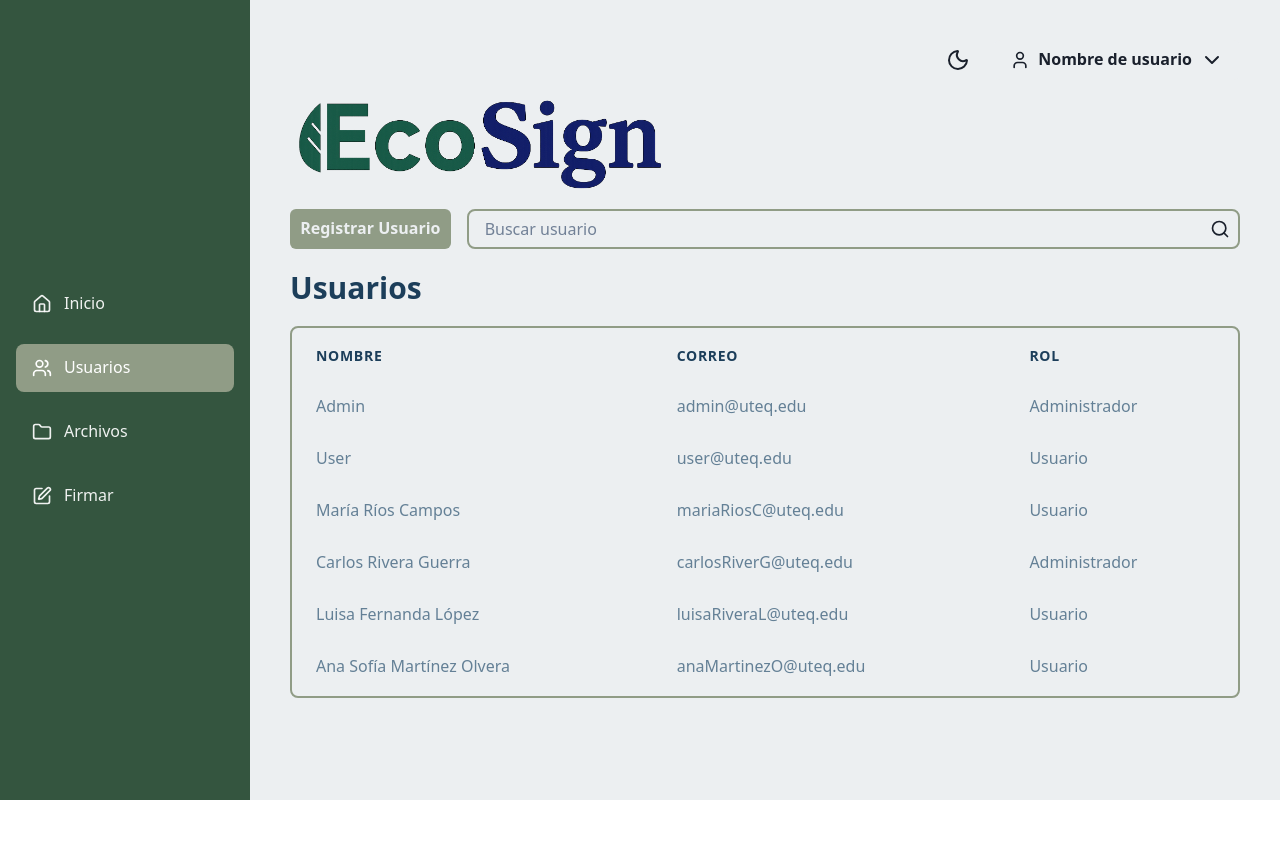
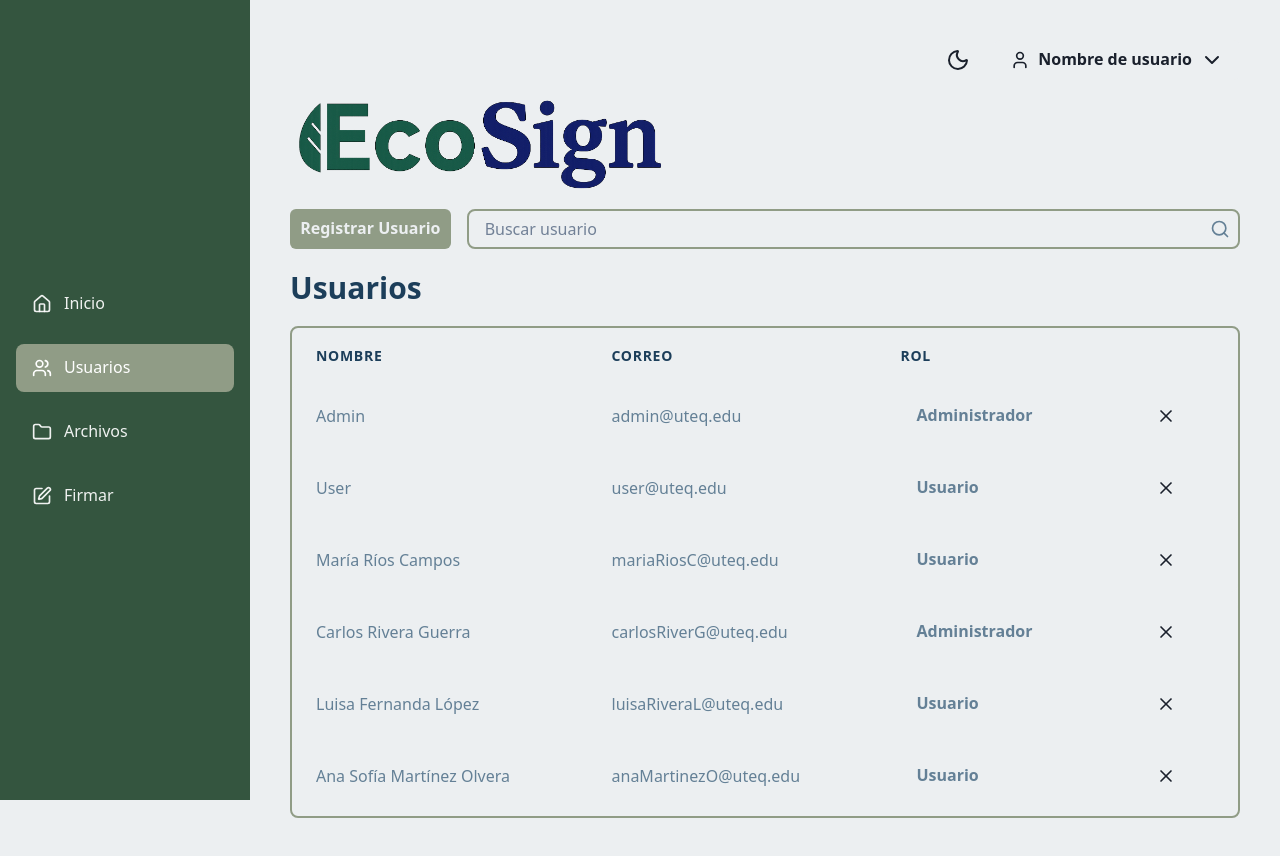
Before and after one commit to aleekDroid/EcoSign_FrontEnd, a React (Create React App) app: page /usuario in a window 1280 px wide. Before the commit the page ends 800 px from the top, so only its background shows below. Built offline with nearby package versions, Linux system fonts and the light colour scheme.

Commit message:
feat (usuarios): se Arreglaron errores en los colores de inputs, además de agregar el botón en la tabla de usuarios para poder eliminarlos, abriendo un modal de confirmación con este mismo.

```diff
--- a/public/index.html
+++ b/public/index.html
@@ -24,7 +24,7 @@
       work correctly both with client-side routing and a non-root public URL.
       Learn how to configure a non-root public URL by running `npm run build`.
     -->
-    <title>React App</title>
+    <title>EcoSign</title>
   </head>
   <body>
     <noscript>You need to enable JavaScript to run this app.</noscript>
--- a/src/components/forms/EcoSignInput.jsx
+++ b/src/components/forms/EcoSignInput.jsx
@@ -8,8 +8,8 @@ const EcoSignInput = React.forwardRef((props, ref) => {
 
         borderRadius: "lg",
         borderWidth: "2px",
-        bg: "background",
-        color: "secondary",
+        bg: "bg-default",
+        color: "secondary-default",
         borderColor: "accent-default",
         mb: 4,
         _focus: {
--- a/src/components/forms/EcoSignSelect.jsx
+++ b/src/components/forms/EcoSignSelect.jsx
@@ -6,8 +6,8 @@ const EcoSignSelect = React.forwardRef((props, ref) => {
         size: "md",
         borderRadius: "lg",
         borderWidth: "2px",
-        bg: "background",
-        color: "secondary",
+        bg: "bg-default",
+        color: "secondary-default",
         borderColor: "accent-default",
         mb: 4,
         _focus: {
--- a/src/components/forms/SearchInput.jsx
+++ b/src/components/forms/SearchInput.jsx
@@ -10,7 +10,7 @@ const SearchInput = React.forwardRef((props, ref) => {
         borderRadius: "lg",
         borderWidth: "2px",
         bg: "bg-default",
-        color: "secondary",
+        color: "secondary-default",
         borderColor: "accent-default",
         mb: 4,
         _focus: {
@@ -27,7 +27,7 @@ const SearchInput = React.forwardRef((props, ref) => {
             ref={ref}
         />
         <InputRightElement pointerEvents="none">
-            <Icon as={Search} color="secondary" boxSize={5} />
+            <Icon as={Search} color="secondary-default" boxSize={5} />
         </InputRightElement>
     </InputGroup>
     );
--- a/src/components/layout/Header.jsx
+++ b/src/components/layout/Header.jsx
@@ -25,7 +25,9 @@ function Header() {
             aria-label="Cambiar tema de la interfaz."
             onClick={toggleColorMode}
             mr={4}
-            bg="transparent"          >
+            bg="transparent"
+            _hover={{ bg: 'transparent', color: 'accent-default' }}
+            >
             <AnimatePresence mode="wait">
               <motion.div
                 key={colorMode === "light" ? 'moon' : 'sun'}
@@ -46,6 +48,7 @@ function Header() {
             as={Button}
             leftIcon={<Icon as={User} boxSize={5} />}
             bg="bg-default"
+            _hover ={{ bg: 'transparent', color: 'accent-default' }}
           >
             <Flex align="center">
             Nombre de usuario
--- a/src/components/users/UserTable.jsx
+++ b/src/components/users/UserTable.jsx
@@ -1,6 +1,20 @@
-import { Table, Thead, Tbody, Tr, Th, Td, TableContainer, Text, Spinner, Center } from "@chakra-ui/react";
+import { useState } from "react";
+import {
+    Table, Thead, Tbody, Tr, Th, Td, TableContainer, Text, Spinner, Center, Icon, Tooltip, Button, Modal,
+    ModalOverlay,
+    ModalContent,
+    ModalHeader,
+    ModalFooter,
+    ModalBody,
+    ModalCloseButton,
+    useDisclosure
+} from "@chakra-ui/react";
+import { X } from "lucide-react";
 
 export function UserTable({ users, isLoading, error }) {
+
+    const { isOpen, onOpen, onClose } = useDisclosure()
+    const [selectedUserId, setSelectedUserId] = useState(null);
 
     if (isLoading) {
         return <Center py={10}><Spinner size="xl" color="accent-default" thickness="4px" /></Center>;
@@ -14,7 +28,13 @@ export function UserTable({ users, isLoading, error }) {
         return <Center py={10}><Text color="secondary">No hay usuarios registrados.</Text></Center>;
     }
 
+    const handleDeleteClick = (userId) => {
+        setSelectedUserId(userId);
+        onOpen();
+    }
+
     return (
+        <>
             <TableContainer w="full" mt={4} borderRadius="lg" borderWidth="2px" borderColor="accent-default" bg="bg-default" color="text-default">
                 <Table size="md">
                     <Thead>
@@ -22,20 +42,65 @@ export function UserTable({ users, isLoading, error }) {
                             <Th>Nombre</Th>
                             <Th>Correo</Th>
                             <Th>Rol</Th>
+                            <Th></Th>
                         </Tr>
                     </Thead>
                     <Tbody>
-                    {/* Iteramos sobre el array de usuarios */}
                         {users.map(user => (
                             <Tr key={user.id}>
                                 <Td color="secondary-default">{user.name}</Td>
                                 <Td color="secondary-default">{user.email}</Td>
-                            <Td color="secondary-default">{user.role}</Td>
+                                <Td color="secondary-default">
+                                    <Tooltip label="Cambiar rol del usuario" placement="top">
+                                    <Button
+                                        color="secondary-default"
+                                        bg="transparent"
+                                        _hover={{ bg: 'transparent', color: 'accent-default' }}>
+                                    {user.role}
+                                    </Button>
+                                    </Tooltip>
+                                    </Td>
+                                <Td color="secondary-default">
+                                    <Button
+                                        onClick={() => handleDeleteClick(user.id)}
+                                        bg="transparent"
+                                        _hover={{ bg: 'transparent' }}
+                                    >
+                                        <Tooltip label="Eliminar usuario" placement="top">
+                                            <Icon
+                                                as={X}
+                                                boxSize={5}
+                                                _hover={{ color: 'red.500', cursor: 'pointer' }}
+                                                aria-label="Eliminar usuario"
+                                            />
+                                        </Tooltip>
+                                    </Button>
+                                </Td>
                             </Tr>
                         ))}
                     </Tbody>
                 </Table>
             </TableContainer>
+
+            <Modal isOpen={isOpen} onClose={onClose} isCentered>
+                <ModalOverlay />
+                <ModalContent
+                alignItems="center">
+                    <ModalHeader>¿Desea eliminar a este usuario?</ModalHeader>
+                    <ModalCloseButton />
+                    <ModalBody>
+                        Haga clic en "Aceptar" para confirmar la eliminación del usuario.
+                    </ModalBody>
+                    <ModalFooter
+                    justifyContent="center">
+                        <Button colorScheme='red' mr={3} onClick={onClose}>
+                            Cancelar
+                        </Button>
+                        <Button variant='outline'>Eliminar</Button>
+                    </ModalFooter>
+                </ModalContent>
+            </Modal>
+        </>
     );
 }
 
--- a/src/pages/admin/register.jsx
+++ b/src/pages/admin/register.jsx
@@ -46,7 +46,7 @@ function Register() {
                     <Header />
                 </Box>
                 <Image src={EcoSign} alt="EcoSign Logo" w="40%" mb={4} />
-                <Text as="b" fontSize="30px" mt={8} mb={5} color="text" textAlign="left">
+                <Text as="b" fontSize="30px" mt={8} mb={5} color="text-default" textAlign="left">
                     Registro de usuarios
                 </Text>
                 <EcoSignInput
```
Also changed, not shown: src/pages/user/archivoUser.jsx (+0 -21 lines). Lines whose indentation alone changed are shown as unchanged.
